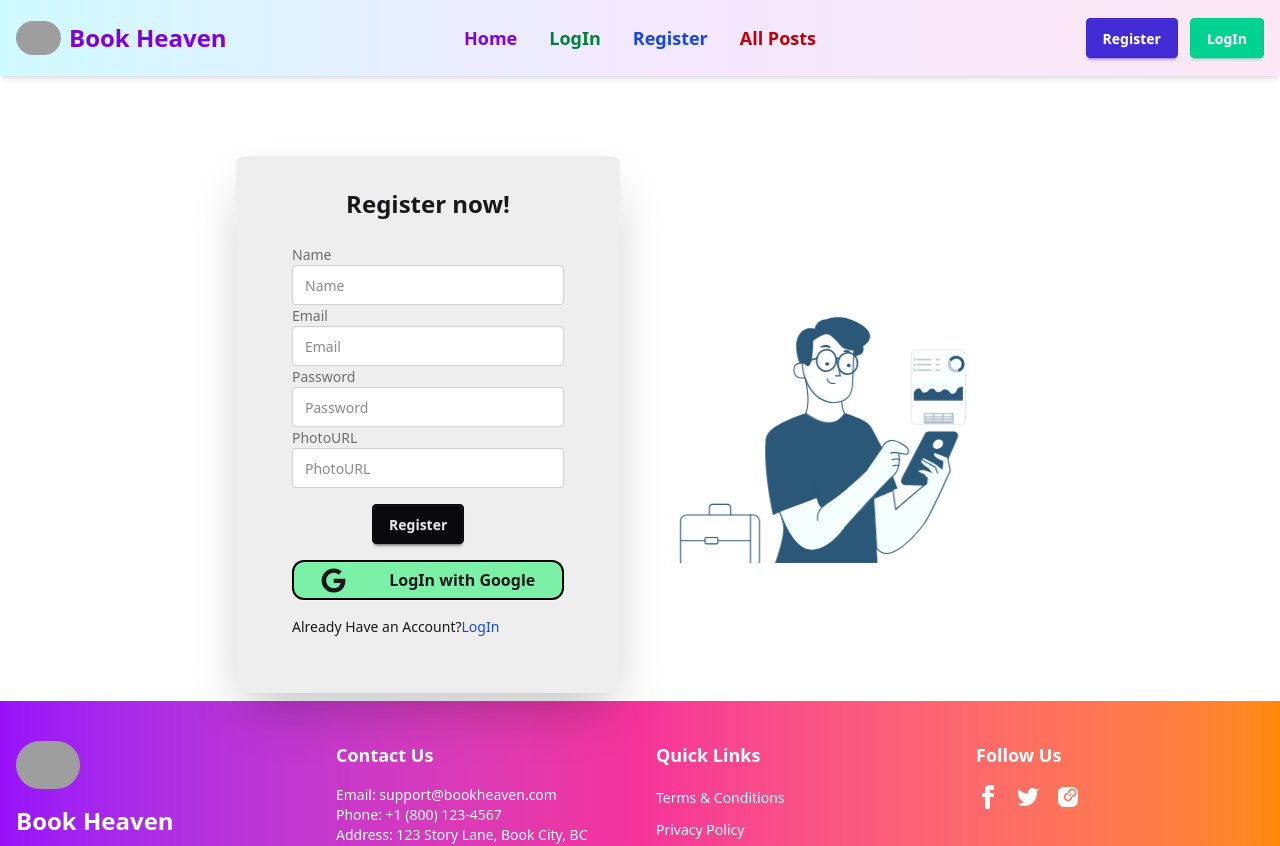
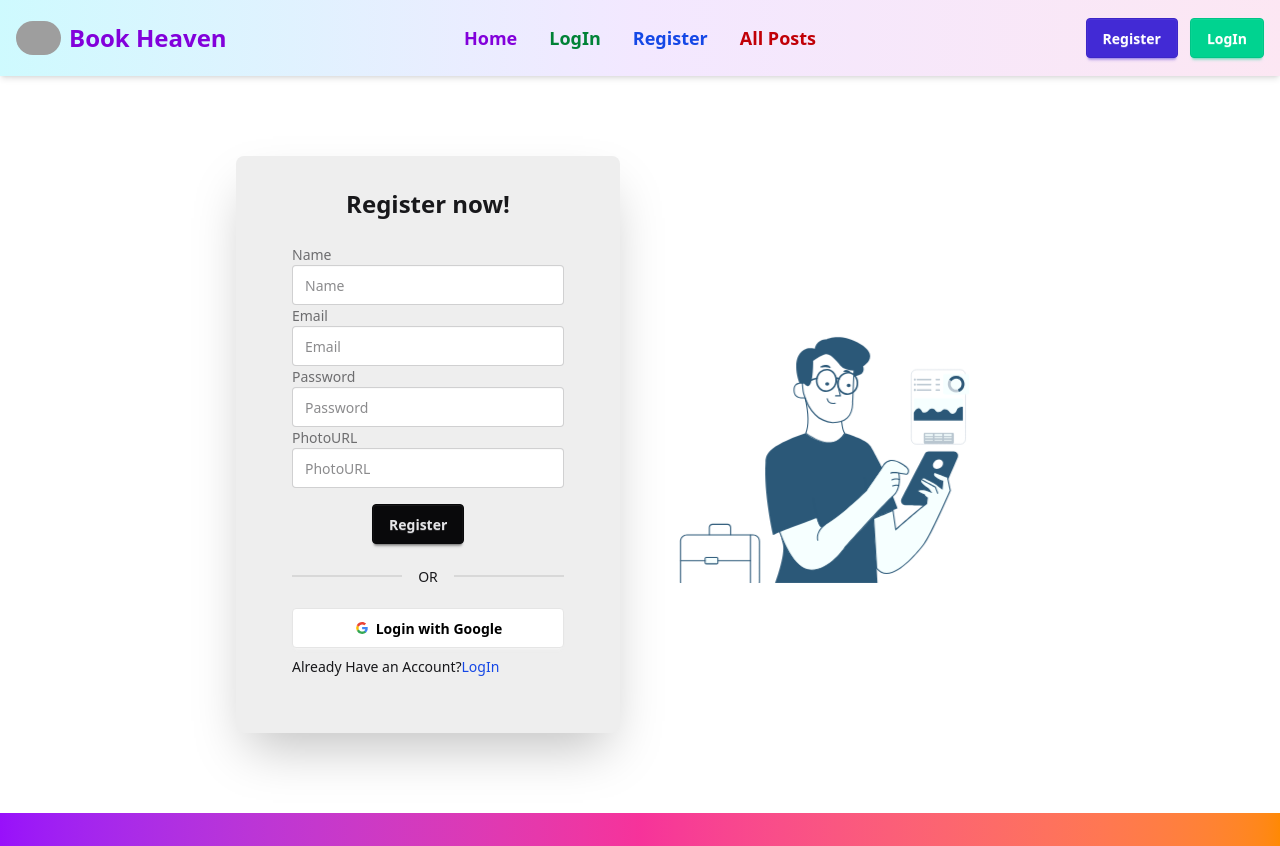
Before and after one commit to Yeadi24/Book-Heaven, a React (Vite) app: page /register in a window 1280 px wide. Shown: the top 846 px of the page. Built offline with nearby package versions, Linux system fonts and the light colour scheme; no server answers; grey boxes are pictures that could not be loaded.

Commit message:
I have added react motion in my banner section

```diff
--- a/package.json
+++ b/package.json
@@ -20,6 +20,7 @@
     "react-dom": "^19.1.0",
     "react-icons": "^5.5.0",
     "react-router": "^7.6.2",
+    "react-simple-typewriter": "^5.0.1",
     "react-toastify": "^11.0.5",
     "sweetalert2": "^11.22.0",
     "tailwindcss": "^4.1.10"
--- a/src/Components/Banner.jsx
+++ b/src/Components/Banner.jsx
@@ -1,9 +1,72 @@
-import React from 'react';
+import React from "react";
+import { Typewriter } from "react-simple-typewriter";
+import { motion } from "motion/react";
 
 const Banner = () => {
   return (
-    <div>
+    <div className="mx-6 md:mx-10 lg:mx-20 mt-10 rounded-3xl p-10 bg-gradient-to-r from-pink-100 via-purple-100 to-blue-100 py-10">
+      <div className="container mx-auto px-4">
+        <div className="flex flex-col-reverse lg:flex-row items-center justify-between gap-8">
+          {/* Text Content */}
+          <div className="w-full lg:w-1/2 text-center lg:text-left">
+            <h1 className="text-4xl md:text-3xl font-extrabold text-purple-700 mb-4">
+              Welcome to{" "}
+              <span className="text-indigo-600">
+                <Typewriter
+                  words={[
+                    "Book Heaven",
+                    "Your Reading Space",
+                    "Add. Track. Discover.",
+                  ]}
+                  loop={0}
+                  cursor
+                  cursorStyle="|"
+                  typeSpeed={70}
+                  deleteSpeed={50}
+                  delaySpeed={1500}
+                />
+              </span>
+            </h1>
+            <p className="text-lg md:text-[16px] text-gray-700 mb-6 leading-relaxed">
+              Build your personal library by adding books you want to read,
+              track your reading progress with ease, and organize your
+              collection effortlessly—all while discovering, saving, and
+              revisiting your favorite titles anytime.
+            </p>
+            <button className="btn btn-secondary text-white px-6 py-2 rounded-full hover:bg-purple-600 transition duration-300">
+              Explore
+            </button>
+          </div>
 
+          {/* Image Section - You can add motion.div here */}
+          <div className="w-full lg:w-1/2 flex justify-center gap-4 flex-wrap">
+            {/* Placeholder for Image 1 */}
+            <motion.div
+              animate={{ y: [0, 30, 0] }}
+              transition={{ duration: 5, repeat: Infinity }}
+              className="w-40 md:w-48 lg:w-56 rounded-xl shadow-lg overflow-hidden"
+            >
+              <img
+                src="https://i.ibb.co/dsDJGfg1/banner4.jpg"
+                alt="Book Image 1"
+                className="w-full h-auto object-cover"
+              />
+            </motion.div>
+            {/* Placeholder for Image 2 */}
+            <motion.div
+              className="w-40 md:w-48 lg:w-56 rounded-xl shadow-lg overflow-hidden"
+              animate={{ y: [0, -30, 0] }}
+              transition={{ duration: 5, repeat: Infinity }}
+            >
+              <img
+                src="https://i.ibb.co/rKq0T8TJ/banner5.jpg"
+                alt="Book Image 2"
+                className="w-full h-auto object-cover"
+              />
+            </motion.div>
+          </div>
+        </div>
+      </div>
     </div>
   );
 };
--- a/src/Components/Home.jsx
+++ b/src/Components/Home.jsx
@@ -1,10 +1,12 @@
 import React from "react";
 import Slider from "./Slider";
+import Banner from "./Banner";
 
 const Home = () => {
   document.title = "Home";
   return (
     <div>
+      <Banner></Banner>
       <Slider></Slider>
     </div>
   );
--- a/src/Components/Login.jsx
+++ b/src/Components/Login.jsx
@@ -133,14 +133,39 @@ const Login = () => {
                 </div>
                 <button className="btn btn-neutral mt-4 ml-24">Login</button>
               </form>
+              <div className="divider">OR</div>
               <button
                 onClick={handleGoogleSignIn}
-                className="btn google flex justify-around items-center bg-green-300 p-2 rounded-xl my-2 border-2 border-black"
+                class="btn bg-white text-black border-[#e5e5e5]"
               >
-                <FaGoogle size={25} />
-                <span className="text-[16px] font-semibold">
-                  LogIn with Google
-                </span>
+                <svg
+                  aria-label="Google logo"
+                  width="16"
+                  height="16"
+                  xmlns="http://www.w3.org/2000/svg"
+                  viewBox="0 0 512 512"
+                >
+                  <g>
+                    <path d="m0 0H512V512H0" fill="#fff"></path>
+                    <path
+                      fill="#34a853"
+                      d="M153 292c30 82 118 95 171 60h62v48A192 192 0 0190 341"
+                    ></path>
+                    <path
+                      fill="#4285f4"
+                      d="m386 400a140 175 0 0053-179H260v74h102q-7 37-38 57"
+                    ></path>
+                    <path
+                      fill="#fbbc02"
+                      d="m90 341a208 200 0 010-171l63 49q-12 37 0 73"
+                    ></path>
+                    <path
+                      fill="#ea4335"
+                      d="m153 219c22-69 116-109 179-50l55-54c-78-75-230-72-297 55"
+                    ></path>
+                  </g>
+                </svg>
+                Login with Google
               </button>
               <p>
                 New to the website? Please{" "}
--- a/src/Components/Register.jsx
+++ b/src/Components/Register.jsx
@@ -57,8 +57,7 @@ const Register = () => {
   };
 
   return (
-    <div className="flex flex-col md:flex-row justify-center items-center mt-20 mx-4 gap-6">
-
+    <div className="flex flex-col md:flex-row justify-center items-center mt-20 mb-20 mx-4 gap-6">
       <div className="card bg-base-300 p-8 max-w-sm w-full shadow-2xl">
         <h1 className="text-2xl font-bold mx-auto">Register now!</h1>
         <div className="card-body">
@@ -95,12 +94,39 @@ const Register = () => {
             />
             <button className="btn btn-neutral mt-4 ml-20">Register</button>
           </form>
+          <div className="divider">OR</div>
           <button
             onClick={handleGoogleSignIn}
-            className="btn google flex justify-around items-center bg-green-300 p-2 rounded-xl my-2 border-2 border-black"
+            class="btn bg-white text-black border-[#e5e5e5]"
           >
-            <FaGoogle size={25} />
-            <span className="text-[16px] font-semibold">LogIn with Google</span>
+            <svg
+              aria-label="Google logo"
+              width="16"
+              height="16"
+              xmlns="http://www.w3.org/2000/svg"
+              viewBox="0 0 512 512"
+            >
+              <g>
+                <path d="m0 0H512V512H0" fill="#fff"></path>
+                <path
+                  fill="#34a853"
+                  d="M153 292c30 82 118 95 171 60h62v48A192 192 0 0190 341"
+                ></path>
+                <path
+                  fill="#4285f4"
+                  d="m386 400a140 175 0 0053-179H260v74h102q-7 37-38 57"
+                ></path>
+                <path
+                  fill="#fbbc02"
+                  d="m90 341a208 200 0 010-171l63 49q-12 37 0 73"
+                ></path>
+                <path
+                  fill="#ea4335"
+                  d="m153 219c22-69 116-109 179-50l55-54c-78-75-230-72-297 55"
+                ></path>
+              </g>
+            </svg>
+            Login with Google
           </button>
           <p>
             Already Have an Account?
--- a/src/Components/Slider.jsx
+++ b/src/Components/Slider.jsx
@@ -57,7 +57,7 @@ const Slider = () => {
 
   return (
     <Fade cascade damping={0.4} delay={800} duration={1200} triggerOnce>
-      <div className="w-[1250px] mx-auto h-[500px] relative my-24 rounded-3xl overflow-hidden shadow-2xl">
+      <div className="w-full max-w-7xl mx-auto h-[400px] md:h-[500px] relative my-10 md:my-24 rounded-3xl overflow-hidden shadow-2xl px-4 sm:px-6 lg:px-8">
         <div
           className="flex transition-transform duration-500 ease-in-out h-full"
           style={{ transform: `translateX(-${currentSlide * 100}%)` }}
@@ -107,10 +107,10 @@ const Slider = () => {
               <div className="absolute inset-0 bg-gradient-to-r from-black/70 via-black/50 to-transparent"></div>
 
               <div className="absolute inset-0 flex flex-col justify-center items-center text-center px-4 md:px-10 z-10">
-                <h2 className="text-4xl md:text-6xl font-extrabold text-pink-300 drop-shadow-2xl mb-4">
+                <h2 className="text-3xl sm:text-4xl md:text-6xl font-extrabold text-pink-300 drop-shadow-2xl mb-4">
                   {slide.title}
                 </h2>
-                <p className="text-lg md:text-2xl text-white font-semibold drop-shadow-lg max-w-3xl">
+                <p className="text-base sm:text-lg md:text-2xl text-white font-semibold drop-shadow-lg max-w-3xl">
                   {slide.subtitle}
                 </p>
               </div>
@@ -120,11 +120,11 @@ const Slider = () => {
 
         <button
           onClick={goToPrevious}
-          className="absolute left-4 top-1/2 -translate-y-1/2 w-12 h-12 bg-pink-500/80 hover:bg-pink-600 text-white rounded-full flex items-center justify-center transition-all duration-300 hover:scale-110 backdrop-blur-sm z-20"
+          className="absolute left-4 top-1/2 -translate-y-1/2 w-10 h-10 md:w-12 md:h-12 bg-pink-500/80 hover:bg-pink-600 text-white rounded-full flex items-center justify-center transition-all duration-300 hover:scale-110 backdrop-blur-sm z-20"
           aria-label="Previous slide"
         >
           <svg
-            className="w-6 h-6"
+            className="w-5 h-5 md:w-6 md:h-6"
             fill="none"
             stroke="currentColor"
             viewBox="0 0 24 24"
@@ -140,11 +140,11 @@ const Slider = () => {
 
         <button
           onClick={goToNext}
-          className="absolute right-4 top-1/2 -translate-y-1/2 w-12 h-12 bg-pink-500/80 hover:bg-pink-600 text-white rounded-full flex items-center justify-center transition-all duration-300 hover:scale-110 backdrop-blur-sm z-20"
+          className="absolute right-4 top-1/2 -translate-y-1/2 w-10 h-10 md:w-12 md:h-12 bg-pink-500/80 hover:bg-pink-600 text-white rounded-full flex items-center justify-center transition-all duration-300 hover:scale-110 backdrop-blur-sm z-20"
           aria-label="Next slide"
         >
           <svg
-            className="w-6 h-6"
+            className="w-5 h-5 md:w-6 md:h-6"
             fill="none"
             stroke="currentColor"
             viewBox="0 0 24 24"
```
Also changed, not shown: 1 other file (tests, documents, lock files or other folders).
